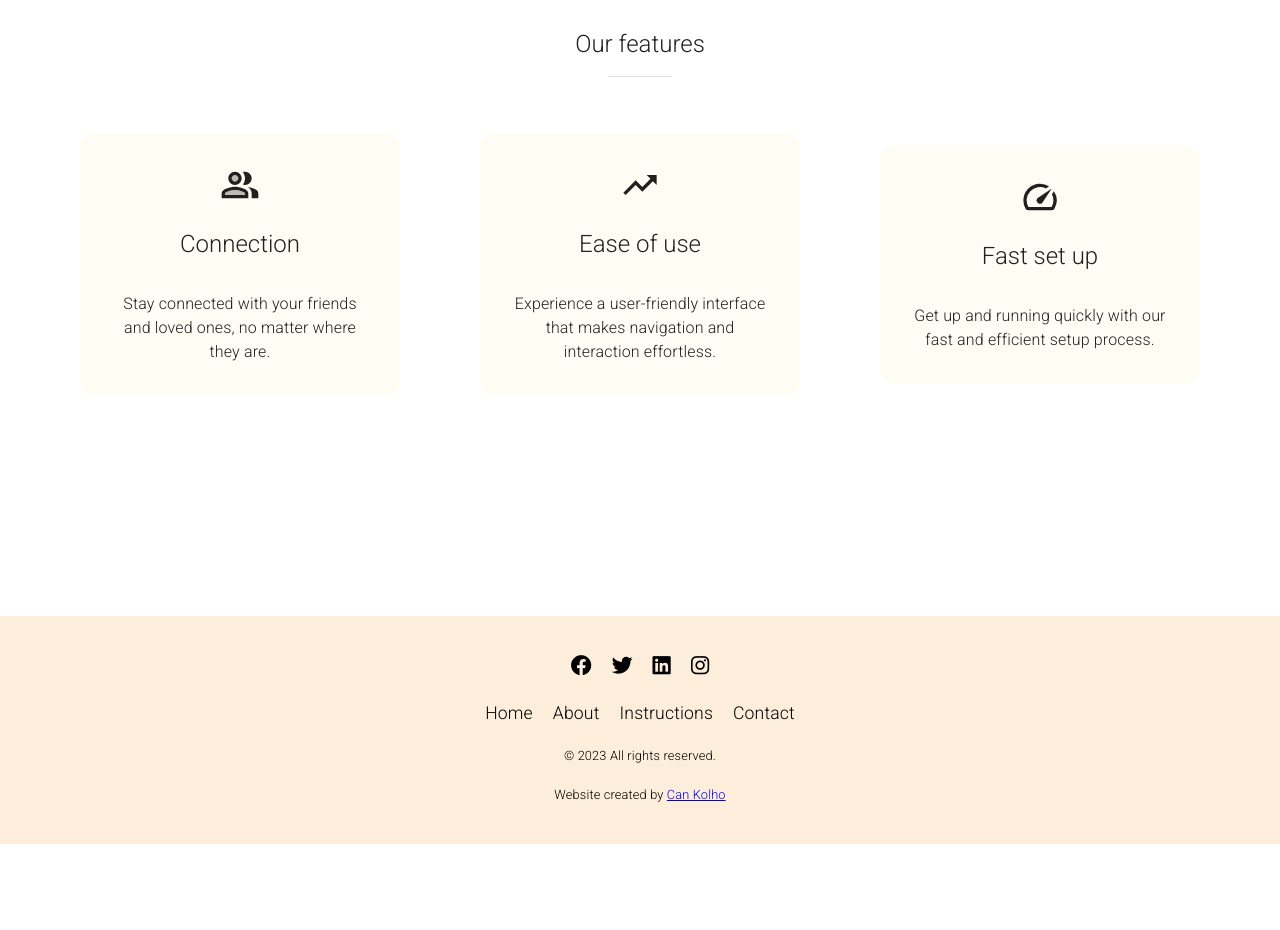
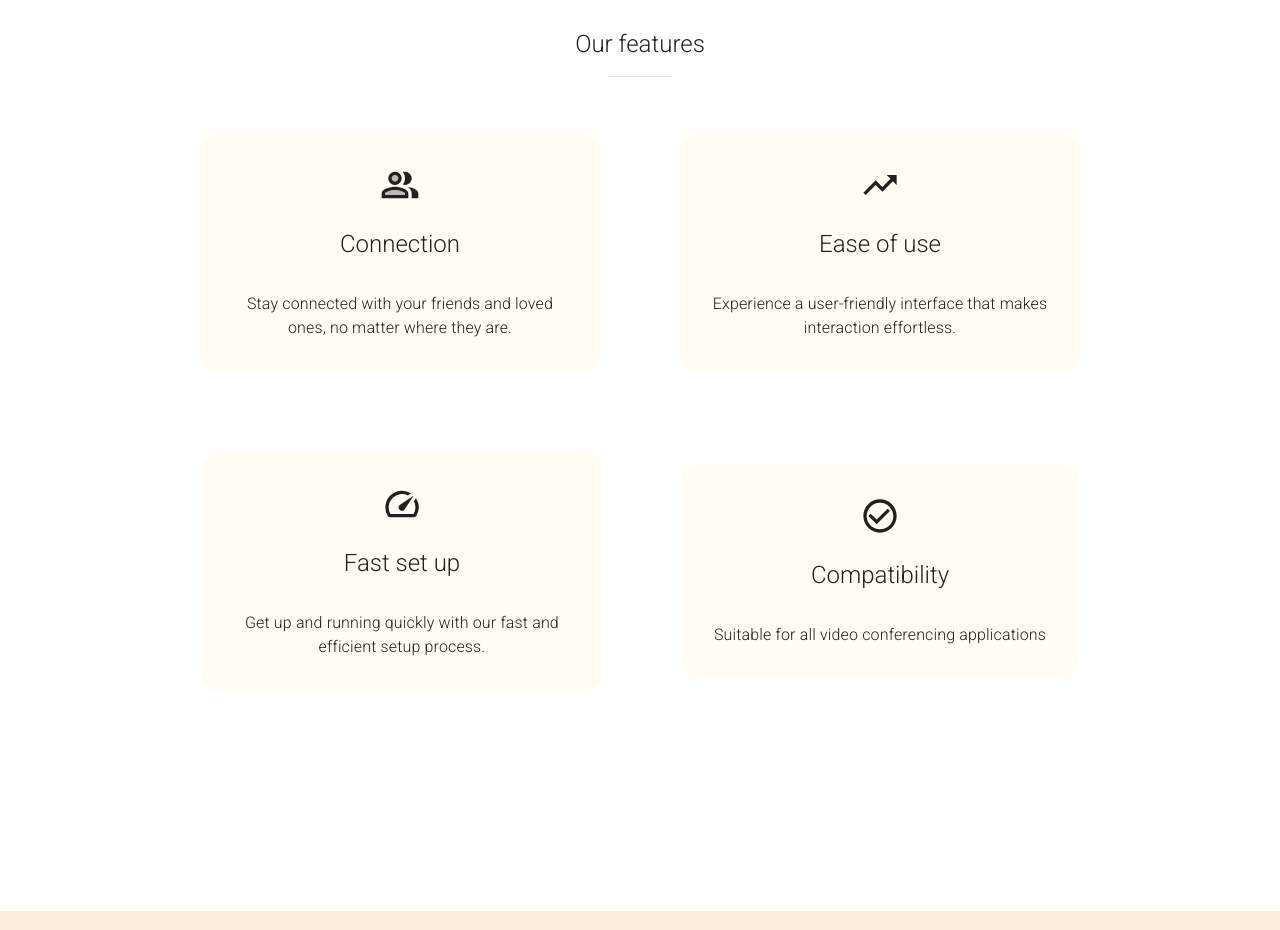
Before and after one commit to CanKolho/eyetoeyetoeye, a React (Vite) app: page /about in a window 1280 px wide. Shown: the part 1180-2110 px from the top of the page. Before the commit the page ends 2024 px from the top, so only its background shows below. Built offline with nearby package versions, Linux system fonts and the light colour scheme.

Commit message:
Added new featurebox and translation to it

```diff
--- a/public/locales/en/translation.json
+++ b/public/locales/en/translation.json
@@ -20,11 +20,15 @@
     },
     "featureBox2": {
       "header": "Ease of use",
-      "text": "Experience a user-friendly interface that makes navigation and interaction effortless."
+      "text": "Experience a user-friendly interface that makes interaction effortless."
     },
     "featureBox3": {
       "header": "Fast set up",
       "text": "Get up and running quickly with our fast and efficient setup process."
+    },
+    "featureBox4": {
+      "header": "Compatibility",
+      "text": "Suitable for all video conferencing applications"
     }
   },
   "about": {
--- a/public/locales/fi/translation.json
+++ b/public/locales/fi/translation.json
@@ -20,16 +20,19 @@
     },
     "featureBox2": {
       "header": "Helppokäyttöisyys",
-      "text": "Koe käyttäjäystävällinen käyttöliittymä, joka tekee navigoinnista ja vuorovaikutuksesta vaivatonta"
+      "text": "Koe käyttäjäystävällinen käyttöliittymä, joka tekee vuorovaikutuksesta vaivatonta"
     },
     "featureBox3": {
       "header": "Nopea käyttöönotto",
       "text": "Pääset nopeasti ja tehokkaasti käyntiin nopean asennusprosessimme avulla"
+    },
+    "featureBox4": {
+      "header": "Yhteensopivuus",
+      "text": "Sopii käytettäviksi kaikissa videoneuvottelusovelluksissa"
     }
   },
   "about": {
-    "header": "Meistä",
-    "text": "EyeToEyeToEye on suomalainen startup-yritys, joka on perustettu vuonna 2020. Tavoitteenamme on tehdä online-viestinnästä inhimillistä ja aitoa mahdollistamalla suoran silmäkontaktin näytölläsi. EyeToEyeToEye on helppokäyttöinen ja nopea käyttöönottoinen ratkaisu, joka mahdollistaa yhteydenpidon ystäviin ja läheisiin missä tahansa he ovatkin. EyeToEyeToEye on suunniteltu erityisesti ikäihmisille, mutta se sopii kaikille, jotka haluavat ylläpitää yhteyttä läheisiinsä. EyeToEyeToEye on suunniteltu ja valmistettu Suomessa."
+    "header": "Meistä"
   },
   "instructions": {
     "header": "Ohjeet",
--- a/public/locales/sv/translation.json
+++ b/public/locales/sv/translation.json
@@ -20,11 +20,15 @@
     },
     "featureBox2": {
       "header": "Användarvänlighet",
-      "text": "Upplev en användarvänlig gränssnitt som gör navigering och interaktion enkel."
+      "text": "Upplev en användarvänlig gränssnitt som gör interaktion enkel."
     },
     "featureBox3": {
       "header": "Snabb installation",
       "text": "Kom igång snabbt och effektivt med vår snabba och effektiva installationsprocess."
+    },
+    "featureBox4": {
+      "header": "Förenlighet",
+      "text": "Lämplig för användning i alla videokonferensapplikationer"
     }
   },
   "about": {
--- a/src/components/Features.jsx
+++ b/src/components/Features.jsx
@@ -4,6 +4,7 @@ import Divider from '@mui/material/Divider';
 import PeopleAltTwoToneIcon from '@mui/icons-material/PeopleAltTwoTone';
 import TrendingUpTwoToneIcon from '@mui/icons-material/TrendingUpTwoTone';
 import SpeedTwoToneIcon from '@mui/icons-material/SpeedTwoTone';
+import CheckCircleOutlineIcon from '@mui/icons-material/CheckCircleOutline';
 import { useMediaQuery } from '@mui/material';
 import { useTranslation } from 'react-i18next';
 import { Reveal } from './motion/Reveal';
@@ -30,6 +31,11 @@ const Features = () => {
       title: t('features.featureBox3.header'),
       description: t('features.featureBox3.text'),
     },
+    {
+      icon: <CheckCircleOutlineIcon sx={{ fontSize: '2.5rem' }} />,
+      title: t('features.featureBox4.header'),
+      description: t('features.featureBox4.text'),
+    }
   ]
 
   return (
@@ -56,6 +62,7 @@ const Features = () => {
           display: 'flex',
           justifyContent: 'center',
           alignItems: 'center',
+          flexWrap: 'wrap',
           flexDirection: isMobile ? 'column' : 'row',
           gap: '5rem',
           mb: 10,
```
